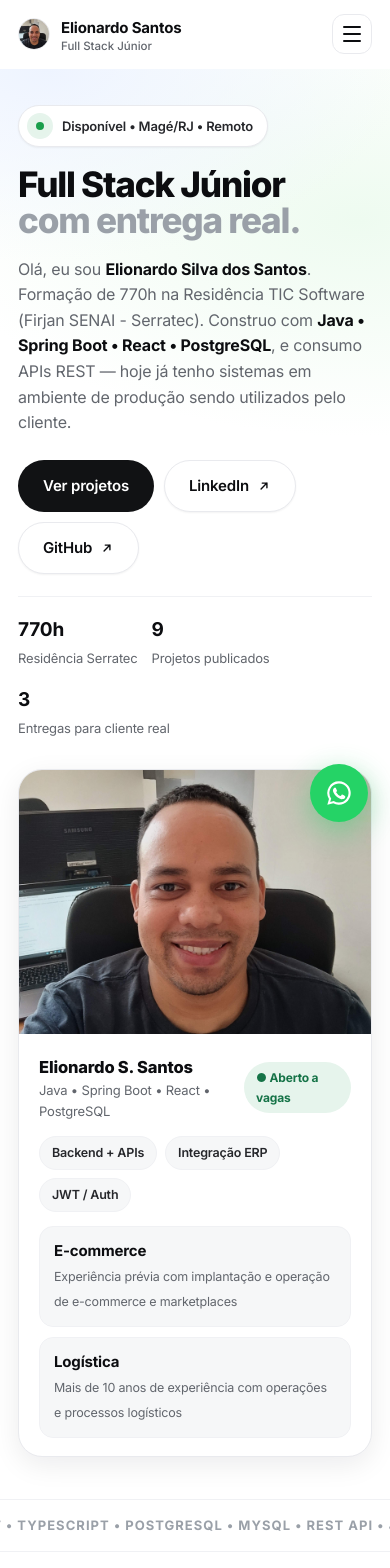
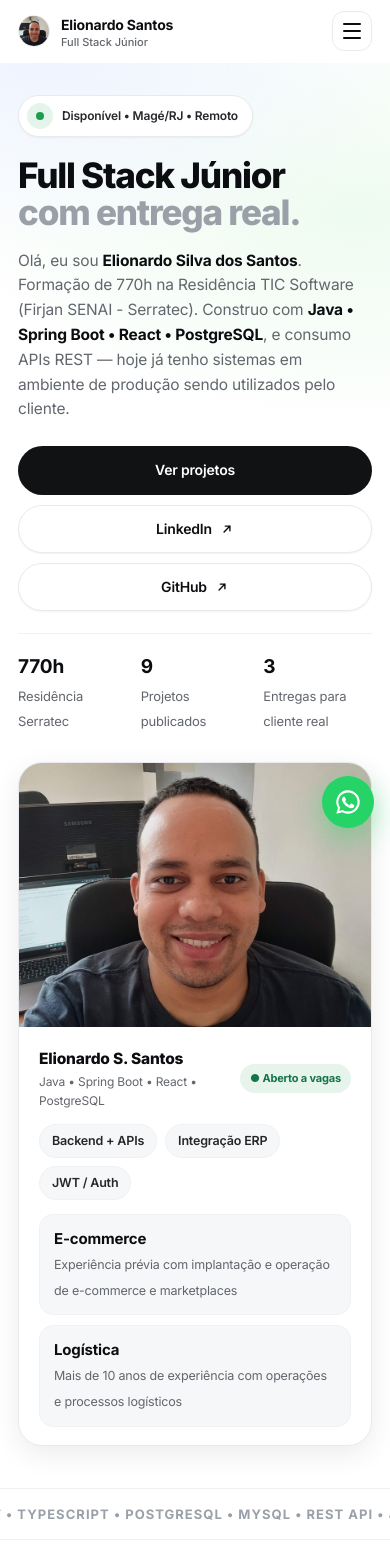
Before and after one commit to elionardosantos/portfolio, a React (Vite) app: page / in a window 390 px wide. Shown: the top 1568 px of the page. Built offline with nearby package versions, Linux system fonts and the light colour scheme.

Commit message:
fix: centraliza botao play e padroniza layout mobile
Corrige overlay do play e consistencia de hero, filtros, cards, CTA e footer.

```diff
--- a/src/App.css
+++ b/src/App.css
@@ -44,6 +44,7 @@
     radial-gradient(700px 360px at 92% 10%, #eefbf0 0%, transparent 60%);
 }
 .hero-grid { display: grid; grid-template-columns: 1.12fr 0.88fr; gap: 48px; align-items: center; position: relative; }
+.hero-grid > * { min-width: 0; max-width: 100%; }
 .badge {
   display: inline-flex; align-items: center; gap: 9px;
   background: #fff; border: 1px solid var(--line); border-radius: var(--radius-pill);
@@ -67,10 +68,10 @@
 .hero-links-row a:hover { color: var(--ink); border-color: var(--ink); }
 
 /* hero card */
-.hero-card { background: #fff; border: 1px solid var(--line); border-radius: var(--radius-xl); overflow: hidden; box-shadow: var(--shadow-md); }
+.hero-card { background: #fff; border: 1px solid var(--line); border-radius: var(--radius-xl); overflow: hidden; box-shadow: var(--shadow-md); min-width: 0; max-width: 100%; width: 100%; }
 .hero-photo { aspect-ratio: 4 / 3; width: 100%; object-fit: cover; background: var(--bg-soft); }
-.hero-card-body { padding: 20px 20px 18px; }
-.hero-card-top { display: flex; align-items: center; justify-content: space-between; margin-bottom: 12px; }
+.hero-card-body { padding: 20px 20px 18px; min-width: 0; }
+.hero-card-top { display: flex; align-items: center; justify-content: space-between; gap: 10px; margin-bottom: 12px; }
 .hero-name { font-weight: 750; font-size: 16.5px; }
 .hero-role { font-size: 13px; color: var(--muted); }
 .avail { font-size: 12px; font-weight: 700; background: var(--green-bg); color: var(--green); padding: 6px 12px; border-radius: var(--radius-pill); }
@@ -99,16 +100,21 @@
   background: var(--ink); color: #fff; border-radius: var(--radius-xl); margin-bottom: 20px;
   min-width: 0; max-width: 100%;
 }
-.featured-media { position: relative; min-height: 100%; background: #000; order: -1; }
-.featured-media img { width: 100%; height: 100%; object-fit: cover; object-position: left center; position: absolute; inset: 0; }
+.featured-media { position: relative; min-height: 280px; background: #000; order: -1; overflow: hidden; width: 100%; max-width: 100%; }
+.featured-media img { width: 100%; height: 100%; object-fit: cover; object-position: center; position: absolute; inset: 0; display: block; }
 .featured-play {
-  position: absolute; inset: 0; display: grid; place-items: center; background: linear-gradient(to top, rgba(0,0,0,.45), transparent 55%);
-  border: 0; cursor: pointer; width: 100%;
+  position: absolute; left: 0; top: 0; right: 0; bottom: 0; width: 100%; height: 100%;
+  margin: 0; padding: 0;
+  display: grid; place-items: center; place-content: center; align-items: center; justify-items: center;
+  background: linear-gradient(to top, rgba(0,0,0,.45), transparent 55%);
+  border: 0; cursor: pointer;
+  -webkit-appearance: none; appearance: none;
 }
 .featured-link-overlay { display: block; }
 .project-list { display: grid; gap: 18px; grid-template-columns: minmax(0, 1fr); min-width: 0; }
 .project-list .featured { margin-bottom: 0; min-height: 320px; }
-.play-circle { width: 68px; height: 68px; border-radius: 50%; background: #fff; color: #111; display: grid; place-items: center; box-shadow: var(--shadow-lg); transition: .2s; }
+.play-circle { width: 68px; height: 68px; margin: 0; flex-shrink: 0; line-height: 0; border-radius: 50%; background: #fff; color: #111; display: grid; place-items: center; box-shadow: var(--shadow-lg); transition: .2s; }
+.play-circle svg { display: block; transform: translateX(1.5px); }
 .featured-play:hover .play-circle { transform: scale(1.07); }
 .featured-body { padding: 36px 34px; display: flex; flex-direction: column; min-width: 0; max-width: 100%; }
 .pill-row { display: flex; gap: 8px; flex-wrap: wrap; margin-bottom: 14px; min-width: 0; max-width: 100%; }
@@ -167,26 +173,29 @@
 
 /* ================= ABOUT / SPLIT ================= */
 .split { display: grid; grid-template-columns: 0.95fr 1.05fr; gap: 22px; }
-.panel { background: #fff; border: 1px solid var(--line); border-radius: var(--radius-xl); padding: 32px 30px; box-shadow: var(--shadow-sm); }
+.split > * { min-width: 0; max-width: 100%; }
+.panel { background: #fff; border: 1px solid var(--line); border-radius: var(--radius-xl); padding: 32px 30px; box-shadow: var(--shadow-sm); min-width: 0; max-width: 100%; }
 .panel h3 { font-size: 24px; margin-bottom: 12px; }
 .panel p { color: var(--muted); font-size: 15.3px; margin-bottom: 12px; }
 .panel p strong { color: var(--ink); }
 .timeline { display: grid; gap: 10px; margin-top: 18px; }
-.tl { display: grid; grid-template-columns: 36px 1fr; gap: 12px; background: var(--bg-soft); border: 1px solid var(--line-soft); border-radius: var(--radius-md); padding: 14px; }
+.tl { display: grid; grid-template-columns: 36px minmax(0, 1fr); gap: 12px; background: var(--bg-soft); border: 1px solid var(--line-soft); border-radius: var(--radius-md); padding: 14px; min-width: 0; }
+.tl > div { min-width: 0; max-width: 100%; }
 .tl-icon { width: 36px; height: 36px; border-radius: 11px; background: #fff; border: 1px solid var(--line); display: grid; place-items: center; font-size: 16px; }
 .tl strong { display: block; font-size: 14.5px; }
 .tl span { font-size: 13px; color: var(--muted); }
 .tl small { font-size: 12px; color: var(--faint); font-weight: 600; }
 
 .stack-grid { display: grid; grid-template-columns: 1fr 1fr; gap: 12px; margin-top: 6px; }
-.stack-box { background: var(--bg-soft); border: 1px solid var(--line-soft); border-radius: var(--radius-md); padding: 16px; }
+.stack-box { background: var(--bg-soft); border: 1px solid var(--line-soft); border-radius: var(--radius-md); padding: 16px; min-width: 0; max-width: 100%; }
 .stack-box h4 { font-size: 12px; letter-spacing: .08em; text-transform: uppercase; color: var(--muted); margin-bottom: 10px; }
 .stack-box .chips { margin: 0; }
 .stack-box .chips span { background: #fff; }
 
 /* ================= JOURNEY ================= */
 .journey { display: grid; grid-template-columns: 1fr 1fr; gap: 18px; }
-.j-card { background: #fff; border: 1px solid var(--line); border-radius: var(--radius-lg); padding: 24px; }
+.journey > * { min-width: 0; max-width: 100%; }
+.j-card { background: #fff; border: 1px solid var(--line); border-radius: var(--radius-lg); padding: 24px; min-width: 0; max-width: 100%; }
 .j-card h3 { font-size: 18px; margin-bottom: 4px; }
 .j-card .sub { font-size: 13.5px; color: var(--muted); margin-bottom: 14px; }
 .j-list { padding: 0; margin: 0; display: grid; gap: 10px; }
@@ -246,35 +255,76 @@ footer { border-top: 1px solid var(--line-soft); padding: 26px 0 30px; backgroun
 /* responsive */
 @media (max-width: 1020px) {
   .hero-grid { grid-template-columns: minmax(0, 1fr); gap: 28px; }
-  .hero-card { max-width: 520px; }
+  .hero-card { max-width: 520px; width: 100%; }
   .featured { grid-template-columns: minmax(0, 1fr); }
-  .featured-media { aspect-ratio: 16/9; min-height: 240px; }
+  .featured-media { aspect-ratio: 16/10; min-height: 220px; width: 100%; }
   .featured-media img { position: absolute; }
   .project-list .featured { min-height: 0; }
   .split, .journey { grid-template-columns: minmax(0, 1fr); }
-  .sec-head { flex-direction: column; align-items: flex-start; }
+  .sec-head { flex-direction: column; align-items: stretch; }
+  .filters { width: 100%; }
 }
 @media (max-width: 640px) {
+  .nav-bar { height: 62px; }
+  .brand { font-size: 14px; min-width: 0; }
+  .brand > span { min-width: 0; overflow: hidden; text-overflow: ellipsis; white-space: nowrap; }
+  .brand-sub { font-size: 11px; }
   .nav-menu { display: none; }
   .nav-menu.open {
-    display: flex; position: absolute; top: 68px; left: 0; right: 0; background: #fff;
+    display: flex; position: absolute; top: 62px; left: 0; right: 0; background: #fff;
     flex-direction: column; align-items: stretch; padding: 12px 18px 18px; gap: 4px;
     border-bottom: 1px solid var(--line); box-shadow: var(--shadow-md);
   }
   .nav-menu.open a { padding: 12px 6px; border-bottom: 1px solid var(--line-soft); font-size: 15px; }
   .nav-menu.open a.btn-dark { border-bottom: 0; margin-top: 8px; text-align: center; }
-  .hamburger { display: inline-flex; }
+  .hamburger { display: inline-flex; flex-shrink: 0; }
   .stack-grid { grid-template-columns: minmax(0, 1fr); }
-  .panel { padding: 24px 20px; }
-  .hero { padding-top: 36px; }
-  .hero h1 { font-size: clamp(34px, 9vw, 44px); overflow-wrap: break-word; word-break: break-word; }
-  .hero-desc { font-size: 16px; overflow-wrap: break-word; word-break: break-word; }
-  .featured-body { padding: 24px 20px 22px; }
-  .featured-body h3 { font-size: clamp(21px, 6vw, 26px); }
+  .panel { padding: 24px 20px; min-width: 0; }
+  .hero { padding-top: 32px; }
+  .hero h1 { font-size: clamp(32px, 9vw, 42px); line-height: 1.05; overflow-wrap: break-word; word-break: break-word; }
+  .hero-desc { font-size: 15.5px; line-height: 1.6; overflow-wrap: break-word; word-break: break-word; }
+  .badge { font-size: 12px; max-width: 100%; }
+  .hero-actions { display: grid; grid-template-columns: 1fr 1fr; gap: 10px; }
+  .hero-actions .btn { width: 100%; padding: 12px 16px; font-size: 14px; }
+  .hero-actions .btn:first-child { grid-column: 1 / -1; }
+  .hero-card-top { gap: 10px; }
+  .hero-card-top > div { min-width: 0; }
+  .hero-name { font-size: 15.5px; overflow-wrap: break-word; }
+  .hero-role { font-size: 12px; overflow-wrap: break-word; }
+  .avail { white-space: nowrap; flex-shrink: 0; font-size: 11px; padding: 6px 10px; }
+  /* cards de projeto */
+  .featured { border-radius: 18px; }
+  .featured-media { aspect-ratio: 16/10; min-height: 200px; }
+  .play-circle { width: 58px; height: 58px; }
+  .featured-body { padding: 22px 18px; }
+  .featured-body h3 { font-size: clamp(20px, 5.8vw, 25px); line-height: 1.15; }
+  .featured-body p { font-size: 14.5px; line-height: 1.6; margin-bottom: 16px; }
+  .pill { font-size: 11.5px; padding: 5px 10px; }
+  .stack-dark span { font-size: 12px; }
   .featured-actions { flex-direction: column; align-items: stretch; }
-  .featured-actions .btn { white-space: normal; width: 100%; text-align: center; }
+  .featured-actions .btn { white-space: normal; width: 100%; text-align: center; min-height: 44px; }
   .float-row { grid-template-columns: 1fr 1fr; }
-  .cta-banner { padding: 42px 20px; border-radius: 22px; }
+  .cta-banner { padding: 40px 20px; border-radius: 22px; }
+  .cta-row { flex-direction: column; align-items: stretch; }
+  .cta-row .btn { width: 100%; min-height: 46px; }
+  .foot { flex-direction: column; align-items: center; text-align: center; }
+  .wa-float { right: 16px; bottom: 16px; width: 52px; height: 52px; }
+  .modal-top { gap: 12px; }
+  .modal-top strong { min-width: 0; font-size: 14.5px; overflow-wrap: break-word; }
+  .tl { min-width: 0; }
+  .tl > div { min-width: 0; }
+  .tl strong, .tl span { overflow-wrap: break-word; word-break: break-word; }
+}
+@media (max-width: 440px) {
+  .float-row { grid-template-columns: 1fr; }
+  .hero-meta { gap: 14px; }
+  .hero-meta div { flex: 1 1 0; min-width: 0; }
+  .hero-actions { grid-template-columns: 1fr; }
+  .filters { width: 100%; display: grid; grid-template-columns: 1fr 1fr; }
+  .filter { flex: none; text-align: center; padding: 10px 8px; font-size: 13px; }
+  .featured-media { min-height: 180px; }
+  .j-card { padding: 20px 18px; }
+  .panel p { font-size: 14.5px; }
 }
 @media (max-width: 440px) {
   .float-row { grid-template-columns: 1fr; }
```
